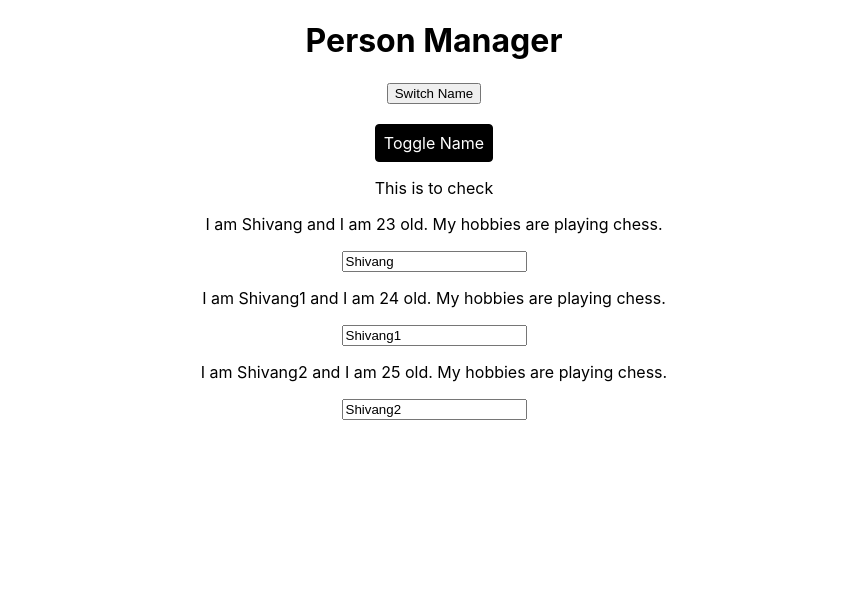
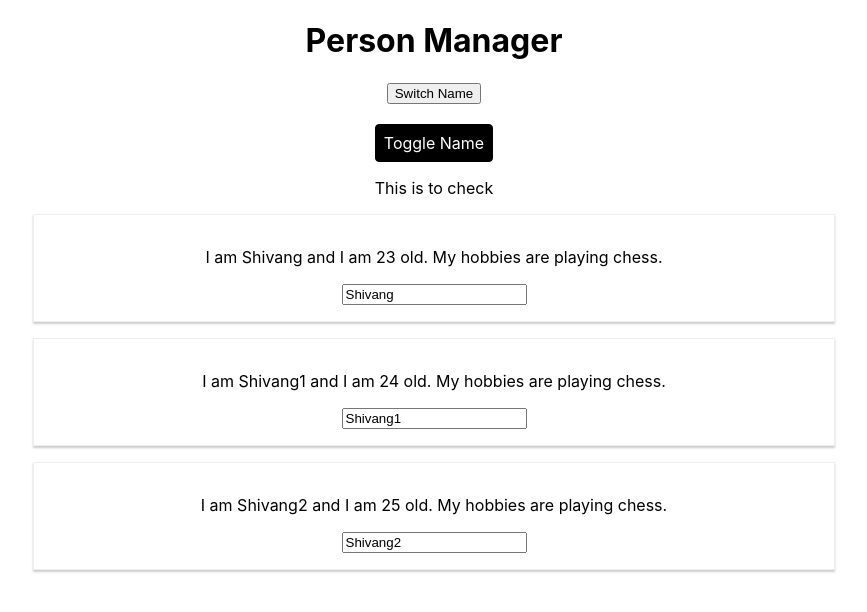
Before and after one commit to lucifer-art/practiceReact, a React app: page / in a window 1280 px wide. Both pictures are taken after a click on the button "Toggle Name". Shown: the top 612 px of the page, without its empty margins (206-1073 px from the left). Built offline with nearby package versions, Linux system fonts and the light colour scheme.

Commit message:
added with classes HOC

```diff
--- a/src/components/Persons/Person/Person.js
+++ b/src/components/Persons/Person/Person.js
@@ -1,5 +1,6 @@
 import React,{Component,Fragment} from 'react';
 import Aux from './../../../hoc/Aux';
+import WithClass from './../../../hoc/WithClass'
 import './Person.css';
 import Radium from 'radium';
 
@@ -12,10 +13,10 @@ class Person extends Component{
         }
         return (
             // <div className="Person" style={style}>
-            <Fragment className="Person" style={style}>
+            <WithClass classes="Person" style={style}>
                 <p key="i1" onClick={this.props.click}>I am {this.props.name} and I am {this.props.age} old. {this.props.children}</p>
                 <input key="i2" type="text" onChange={this.props.changed} value={this.props.name}></input>
-            </Fragment>
+            </WithClass>
             // </div>
         )
     }
--- /dev/null
+++ b/src/hoc/WithClass.js
@@ -0,0 +1,9 @@
+import React from 'react';
+
+const withClass = props => (
+    <div className={props.classes}>
+        {props.children}
+    </div>
+);
+
+export default withClass;
```
Also changed, not shown: 1 other file (tests, documents, lock files or other folders).
